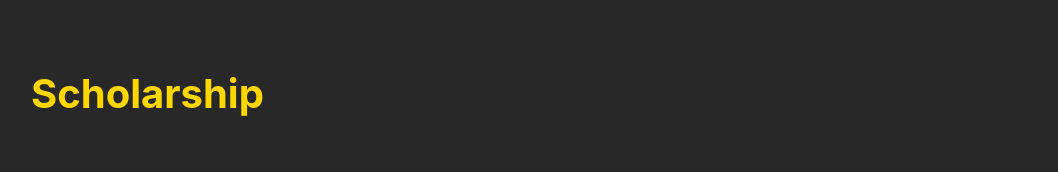
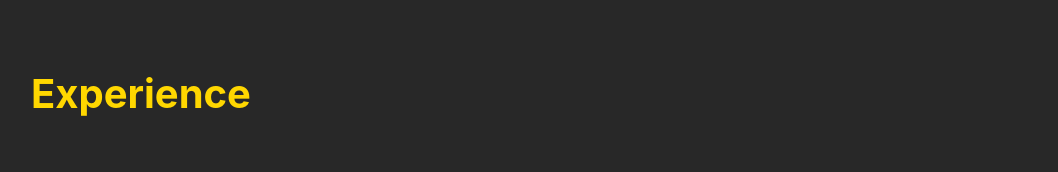
Before and after one commit to Adonis-Stavridis/adonis-stavridis.github.io, a React (Create React App) app: page / in a window 1280 px wide. Shown: the part 1562-1734 px from the top of the page, without its empty margins (97-1155 px from the left). Built offline with nearby package versions, Linux system fonts and the light colour scheme.

Commit message:
page width hotfix

```diff
--- a/src/components/Pages/Experience.tsx
+++ b/src/components/Pages/Experience.tsx
@@ -10,7 +10,7 @@ export class Experience extends Component {
     return (
       <Page>
         <div className="Experience" id="Experience">
-          <h1>Scholarship</h1>
+          <h1>Experience</h1>
 
           <Jumbotron className="experienceInfo">
             <div className="positionTitle">
@@ -21,13 +21,15 @@ export class Experience extends Component {
               <h5>June 2020 - July 2020</h5>
             </div>
             <p>
-              • Developed tools for a 3D modeling library using combinatorial map principles for structuring mesh topology
+              • Developed tools for a 3D modeling library using combinatorial
+              map principles for structuring mesh topology
             </p>
             <p>
               • Implemented a vertex, edge and face translation tool as well as
               extrude and bevel functionalities
             </p>
           </Jumbotron>
+
           <Jumbotron className="experienceInfo">
             <div className="positionTitle">
               <h2>Intern</h2>
--- a/src/css/AboutMe.scss
+++ b/src/css/AboutMe.scss
@@ -2,6 +2,7 @@
   padding: 1em;
   width : 15em;
   height: 15em;
+  max-width: 100%;
   float: left;
 }
 
--- a/src/css/Contact.scss
+++ b/src/css/Contact.scss
@@ -5,6 +5,8 @@
 
 .contactInfo {
   margin: 2em;
+  table-layout: fixed;
+  width: 100%;
 
   tr td {
     padding: 1em;
@@ -25,5 +27,9 @@
 @media (max-width:991px) {
   .contactInfo {
     margin: 0em;
+
+    td {
+      word-wrap: break-word;
+    }
   }
 }
```
